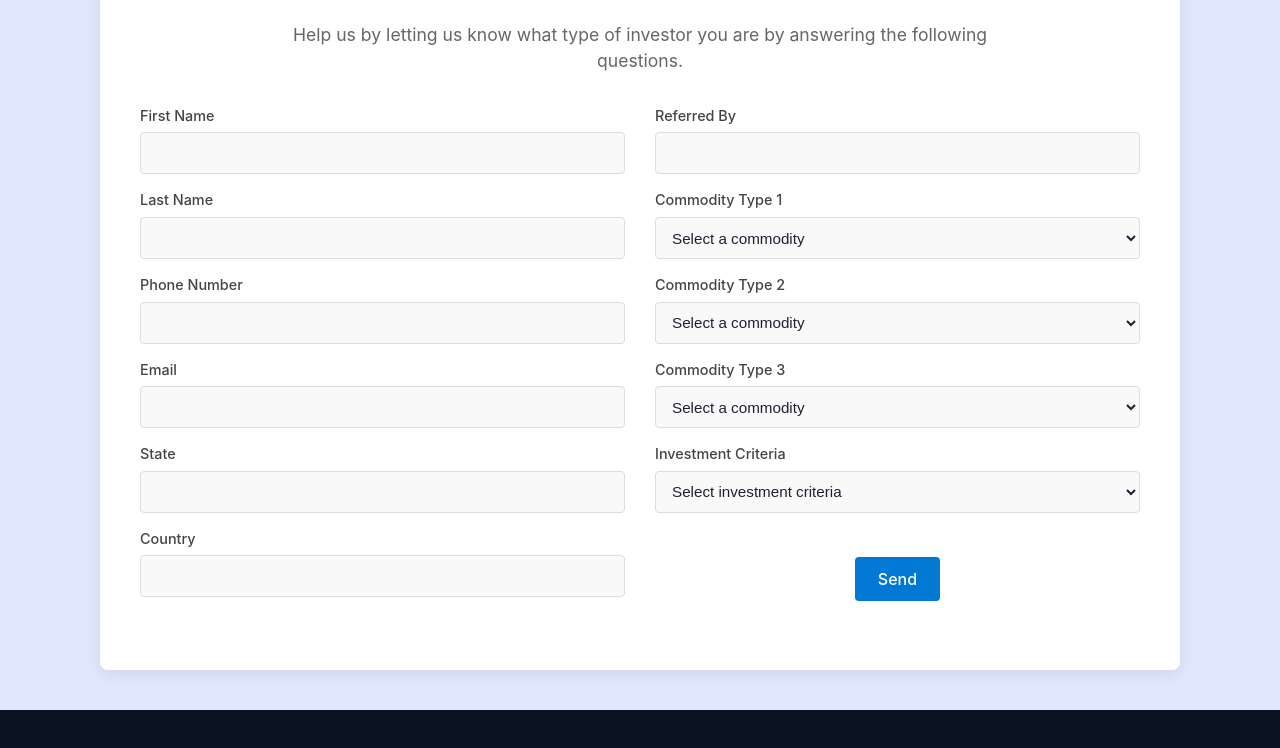
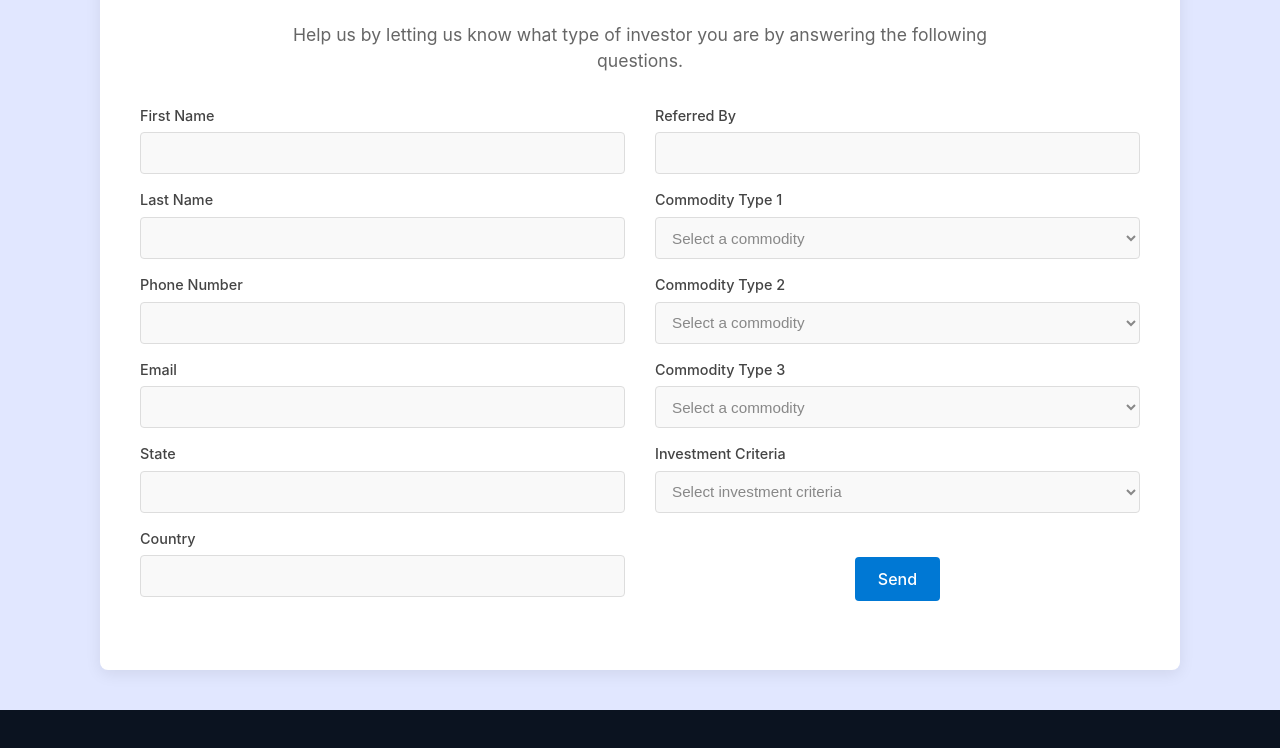
Before and after one commit to jayshah41/Puzzled, a React (Vite) app: page /contact-us in a window 1280 px wide. Shown: the part 744-1492 px from the top of the page. Built offline with nearby package versions, Linux system fonts and the light colour scheme.

Commit message:
Adjusted colour of text

```diff
--- a/src/styles/ContactUsForm.css
+++ b/src/styles/ContactUsForm.css
@@ -59,7 +59,7 @@
     height: 42px;
     box-sizing: border-box;
     background-color: #f9f9f9;
-    color: #1e2133;
+    color: #888;
     transition: border-color 0.3s, box-shadow 0.3s;
   }
 
```
